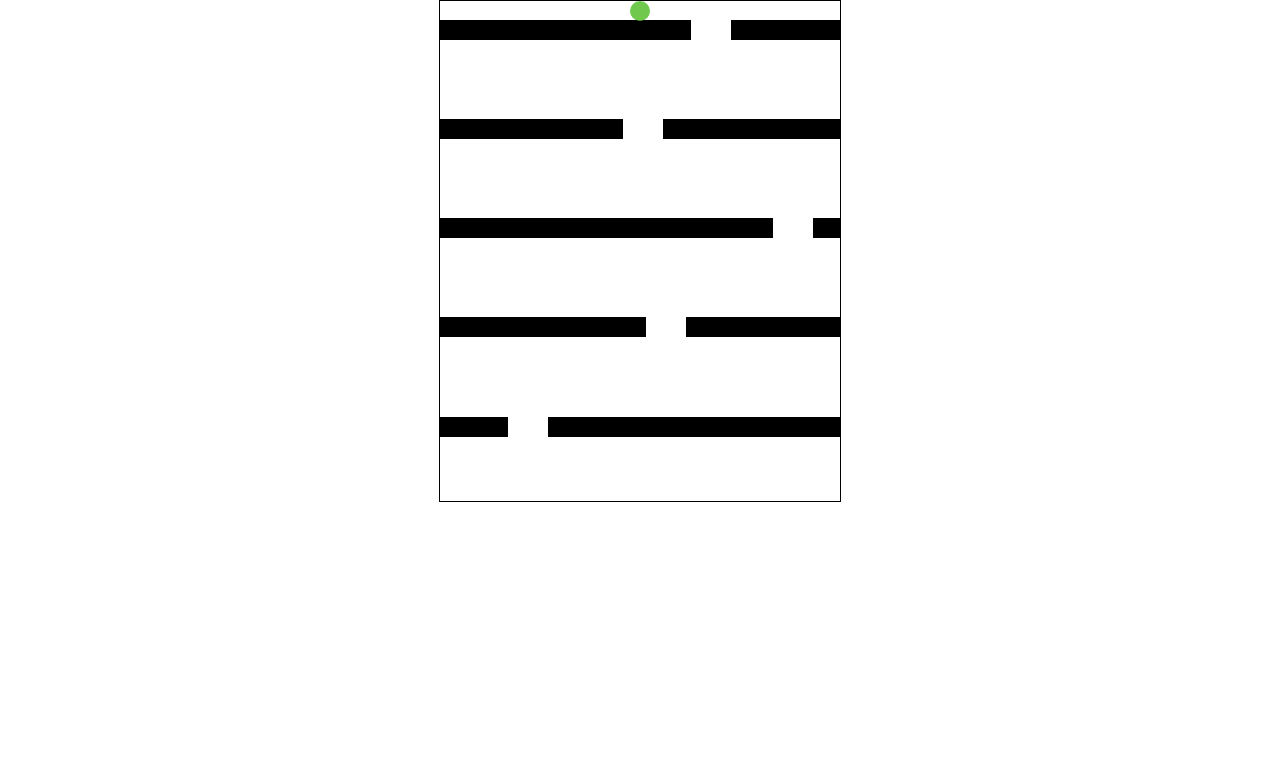
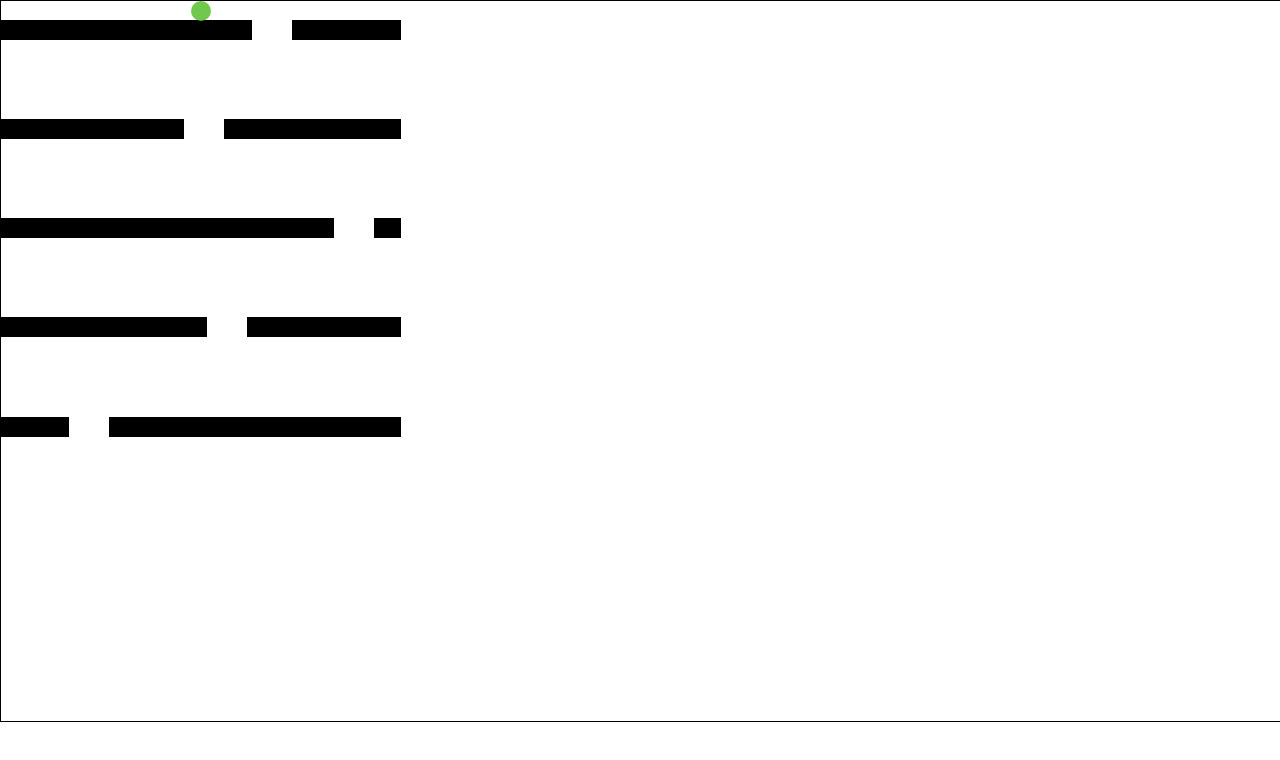
Before and after one commit to dantefranzoi/game-bolinha, a plain HTML site: page index.html in a window 1280 px wide. Drawn offline with Linux system fonts and the light colour scheme.

Commit message:
Update styles.css

```diff
--- a/styles.css
+++ b/styles.css
@@ -4,8 +4,8 @@
 }
 
 #game{
-    width: 400px;
-    height: 500px;
+    width: 1280px;
+    height: 720px;
     border: 1px solid black;
     margin: auto;
 }
```
